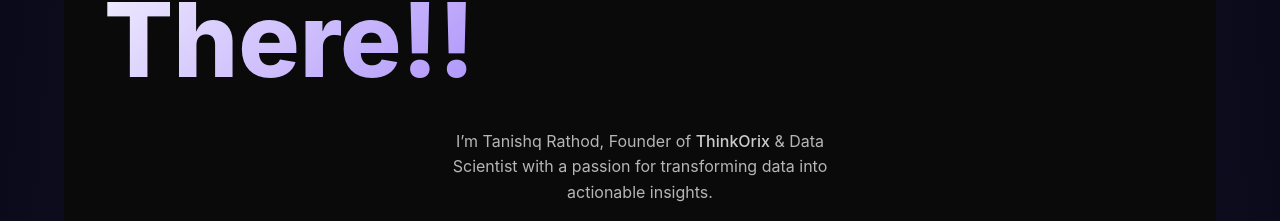
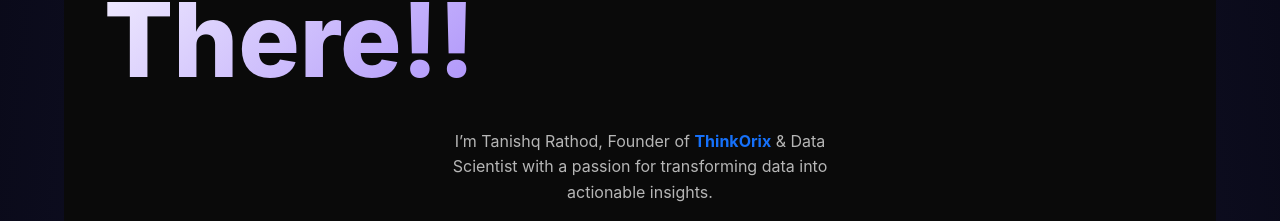
Before and after one commit to TanishqxR/Portfolio, a plain HTML site: page index.html in a window 1280 px wide. Shown: the part 1356-1577 px from the top of the page. Drawn offline with Linux system fonts and the light colour scheme; a script that the page names is missing.

Commit message:
first commit

```diff
--- a/index.html
+++ b/index.html
@@ -85,7 +85,7 @@
                 </h1>
 
                 <p class="hero-subtitle" >
-                    I’m Tanishq Rathod, Founder of <a href="https://www.thinkorix.com/" style="color: #ccc; text-decoration: none; font-weight: 500;">ThinkOrix</a> & Data Scientist with a passion for transforming data into actionable insights.
+                    I’m Tanishq Rathod, Founder of <a href="https://www.thinkorix.com/" style="color: #1671fa; text-decoration: none; font-weight: 700;">ThinkOrix</a> & Data Scientist with a passion for transforming data into actionable insights.
                 </p>
 
                 <div class="feature-cards">
```
